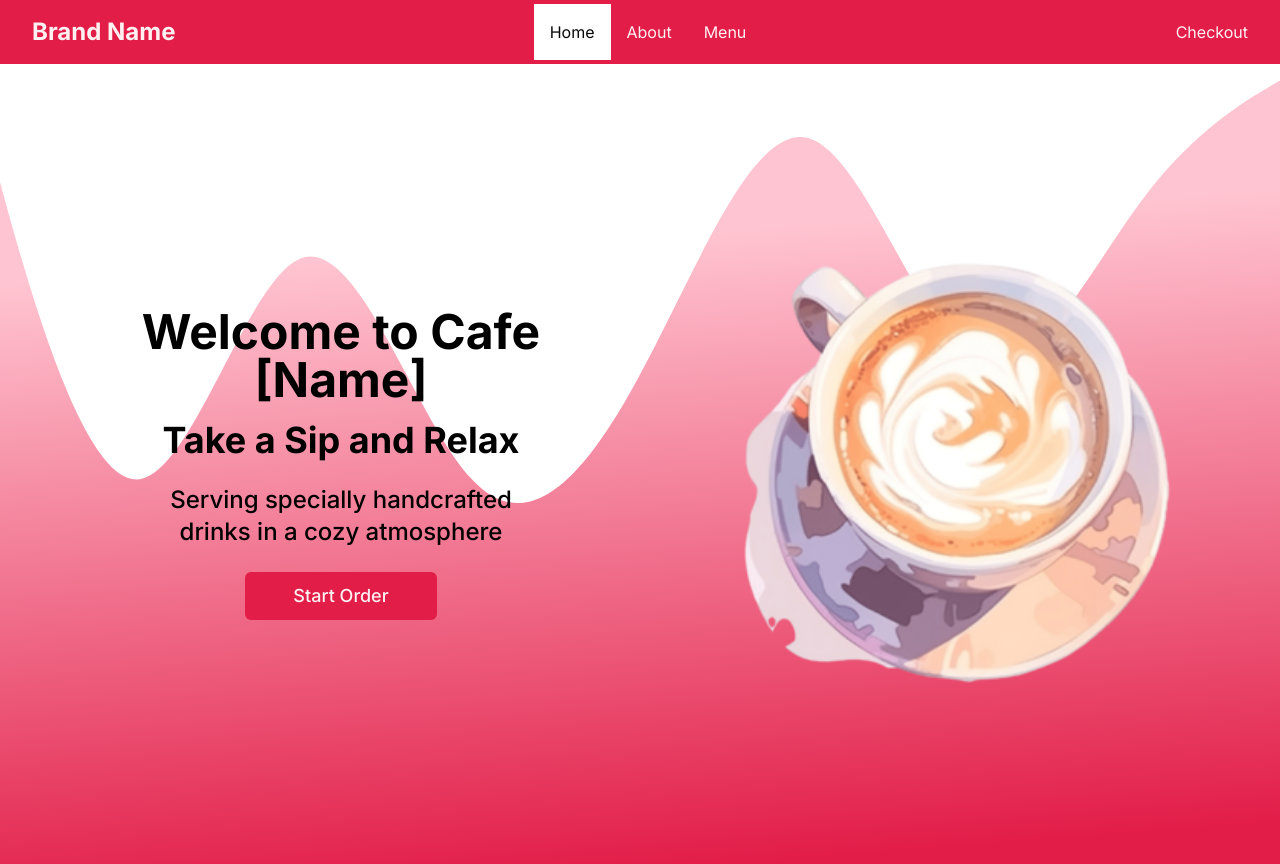
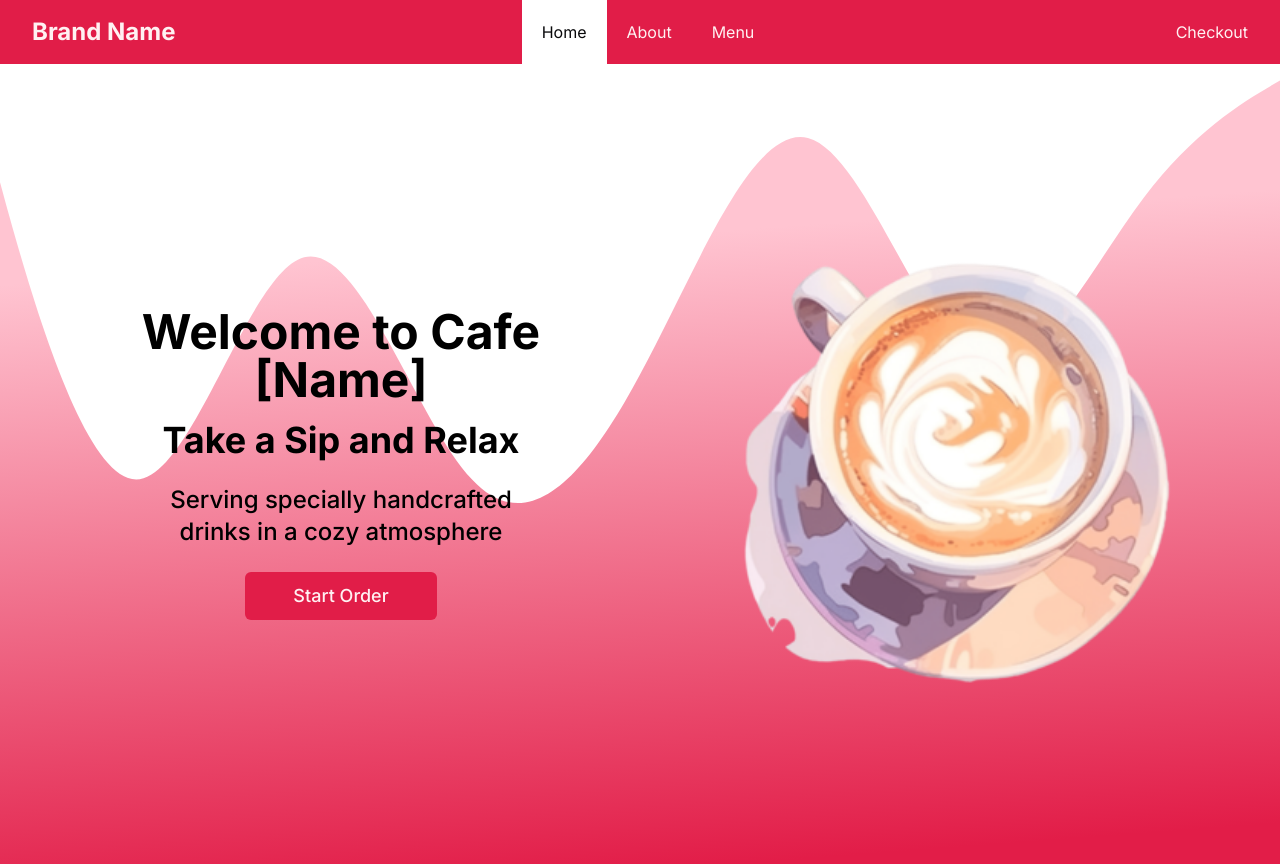
Before and after one commit to mgz11/coffee-site, a Next.js app: page / in a window 1280 px wide. Built offline with nearby package versions, Linux system fonts and the light colour scheme.

Commit message:
updated navlink component by changing padding

```diff
--- a/src/components/Nav.tsx
+++ b/src/components/Nav.tsx
@@ -19,7 +19,7 @@ export function NavLink(props: Omit<ComponentProps<typeof Link>, "className">) {
 		<Link
 			{...props}
 			className={cn(
-				"p-4 hover:bg-secondary hover:text-secondary-foreground focus-visible:bg-secondary focus-visible:text-secondary-foreground",
+				"p-5 hover:bg-secondary hover:text-secondary-foreground focus-visible:bg-secondary focus-visible:text-secondary-foreground",
 				pathname === props.href && "bg-background text-foreground"
 			)}
 		/>
```
